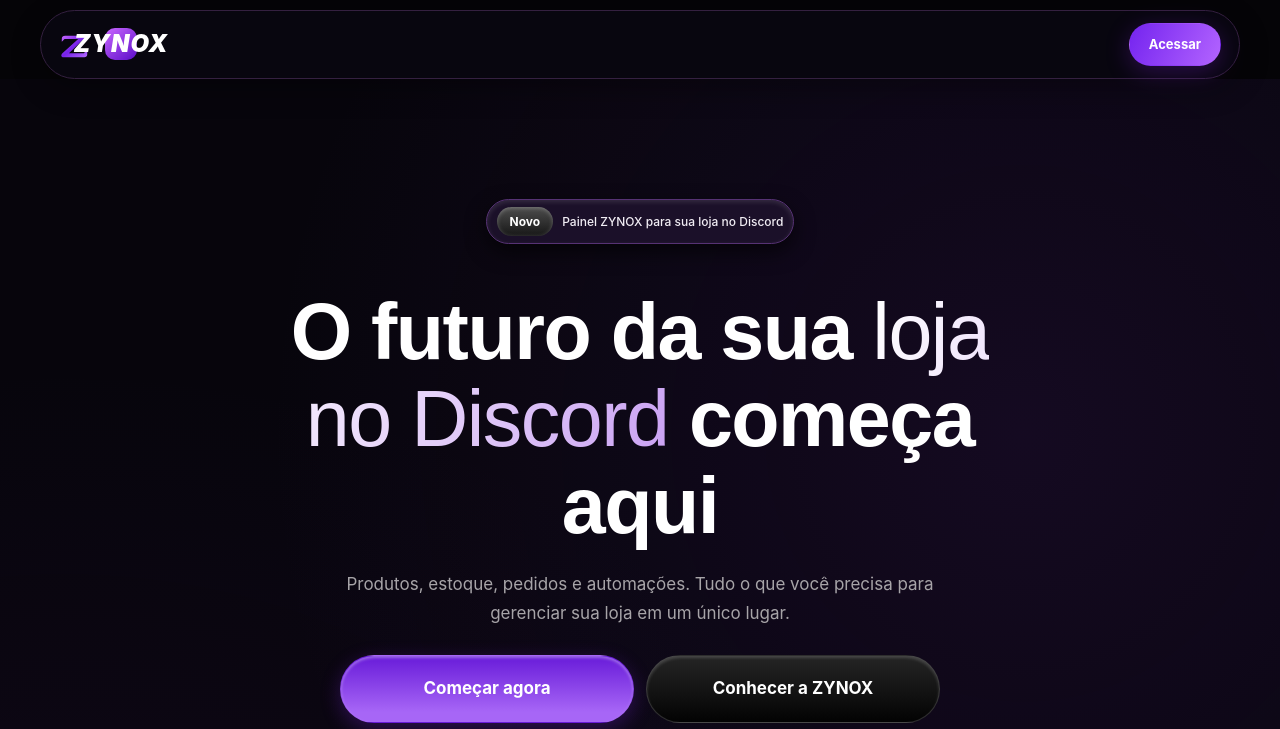
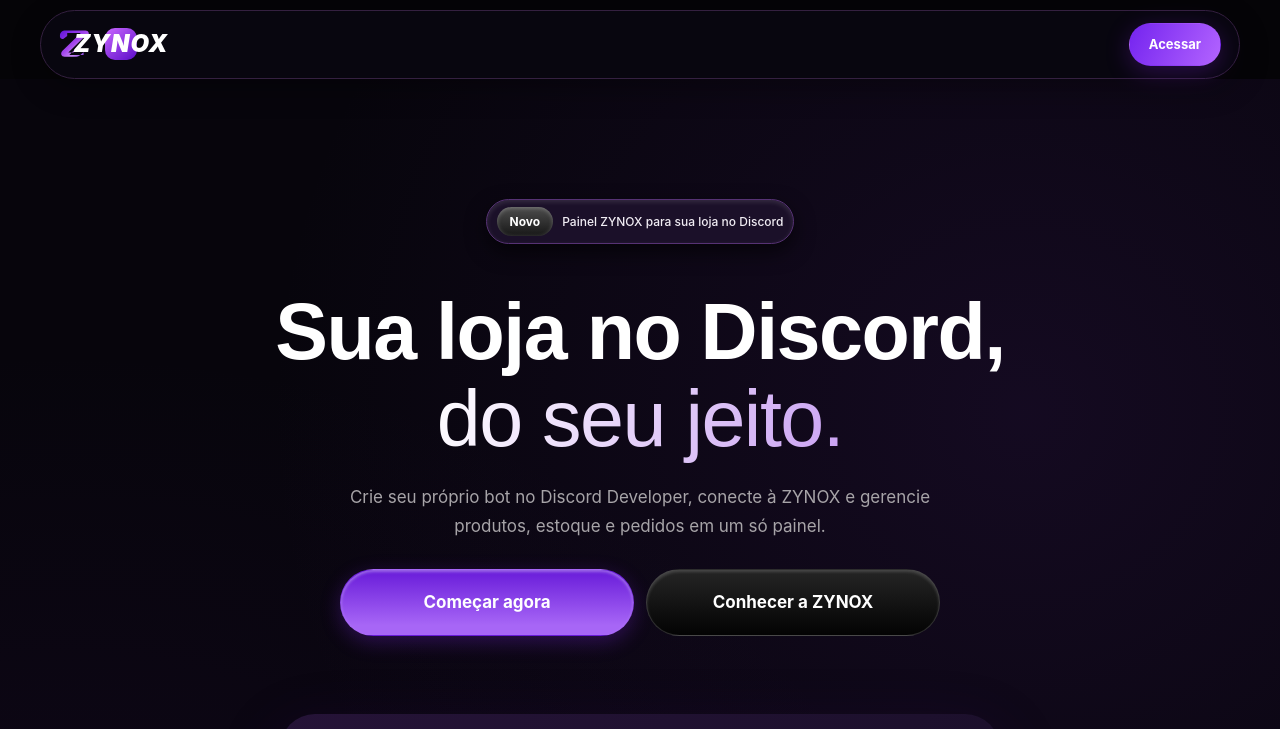
Before and after one commit to michaelmobiju-ops/zynox, a website: page public/index.html in a window 1280 px wide. Shown: the top 729 px of the page. Drawn offline with Linux system fonts and the light colour scheme; no server answers.

Commit message:
Use new Zynox logo and refresh landing headline for custom Discord bots

```diff
--- a/public/index.html
+++ b/public/index.html
@@ -6,14 +6,14 @@
   <meta name="theme-color" content="#08080B">
   <meta name="description" content="Automatize suas vendas no Discord com a ZYNOX.">
   <title>ZYNOX — Automação de vendas</title>
-  <link rel="stylesheet" href="/style.css?v=refine-20261126-2">
+  <link rel="stylesheet" href="/style.css?v=brand-20261126-5">
   <script src="/app.js?v=refine-20261126-2" defer></script>
 </head>
 <body>
 
 <header class="header"><div class="mobile-menu-wrap"><button type="button" class="mobile-menu-trigger" id="mobile-menu-trigger" aria-label="Abrir menu" aria-expanded="false" aria-controls="mobile-menu-panel"><span></span><span></span></button><nav class="mobile-menu-panel" id="mobile-menu-panel" hidden><a href="#recursos">Recursos</a><a href="#como-funciona">Como funciona</a><a href="#planos">Planos</a><a href="#faq">Perguntas frequentes</a><button type="button" onclick="openLogin()">Entrar na conta</button></nav></div>
   <a href="/" class="logo">
-    <span class="zynox-symbol" aria-hidden="true"><svg viewBox="0 0 100 100" fill="none"><defs><linearGradient id="zmark" x1="0" y1="0" x2="1" y2="1"><stop stop-color="#c568ff"/><stop offset=".5" stop-color="#7721e9"/><stop offset="1" stop-color="#b26aff"/></linearGradient></defs><path d="M20 22H78C83 22 85 27 81 31L32 78H80L91 67V83C91 88 87 91 82 91H15C7 91 5 84 11 78L62 32H18L9 41V32C9 26 13 22 20 22Z" fill="url(#zmark)"/></svg></span><span class="zynox-wordmark">ZYNOX</span>
+    <span class="zynox-symbol" aria-hidden="true"><img src="/zynox-logo.svg" alt="" width="36" height="36"></span><span class="zynox-wordmark">ZYNOX</span>
   </a>
   <button class="button" onclick="openLogin()">
     Acessar
@@ -25,8 +25,8 @@
   <section class="hero hero-v2">
     <div class="hero-topline"><span class="hero-new">Novo</span><span>Painel ZYNOX para sua loja no Discord</span></div>
     <div class="hero-inner">
-      <h1>O futuro da sua <em>loja no Discord</em> começa aqui</h1>
-      <p>Produtos, estoque, pedidos e automações. Tudo o que você precisa para gerenciar sua loja em um único lugar.</p>
+      <h1>Sua loja no Discord, <em>do seu jeito.</em></h1>
+      <p>Crie seu próprio bot no Discord Developer, conecte à ZYNOX e gerencie produtos, estoque e pedidos em um só painel.</p>
       <div class="hero-actions">
         <button class="button hero-primary" onclick="openLogin()">Começar agora</button>
         <a class="button hero-secondary" href="#recursos">Conhecer a ZYNOX</a>
```
